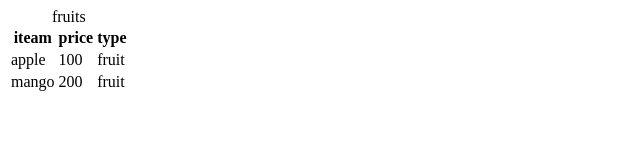
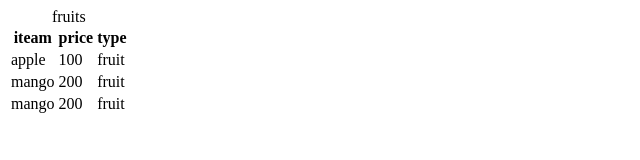
Before and after one commit to mohit01245/html-practice, a plain HTML site: page index2.html in a window 1280 px wide. Shown: the whole page, without its empty margins (0-640 px from the left). Drawn offline with Linux system fonts and the light colour scheme.

Commit message:
Update index2.html

```diff
--- a/index2.html
+++ b/index2.html
@@ -24,6 +24,11 @@
             <td>200</td>
             <td>fruit</td>
         </tr></tbody>
+        <tr>
+             <td>mango</td>
+            <td>200</td>
+            <td>fruit</td>
+        </tr>
 
     </table>
 </body>
```
